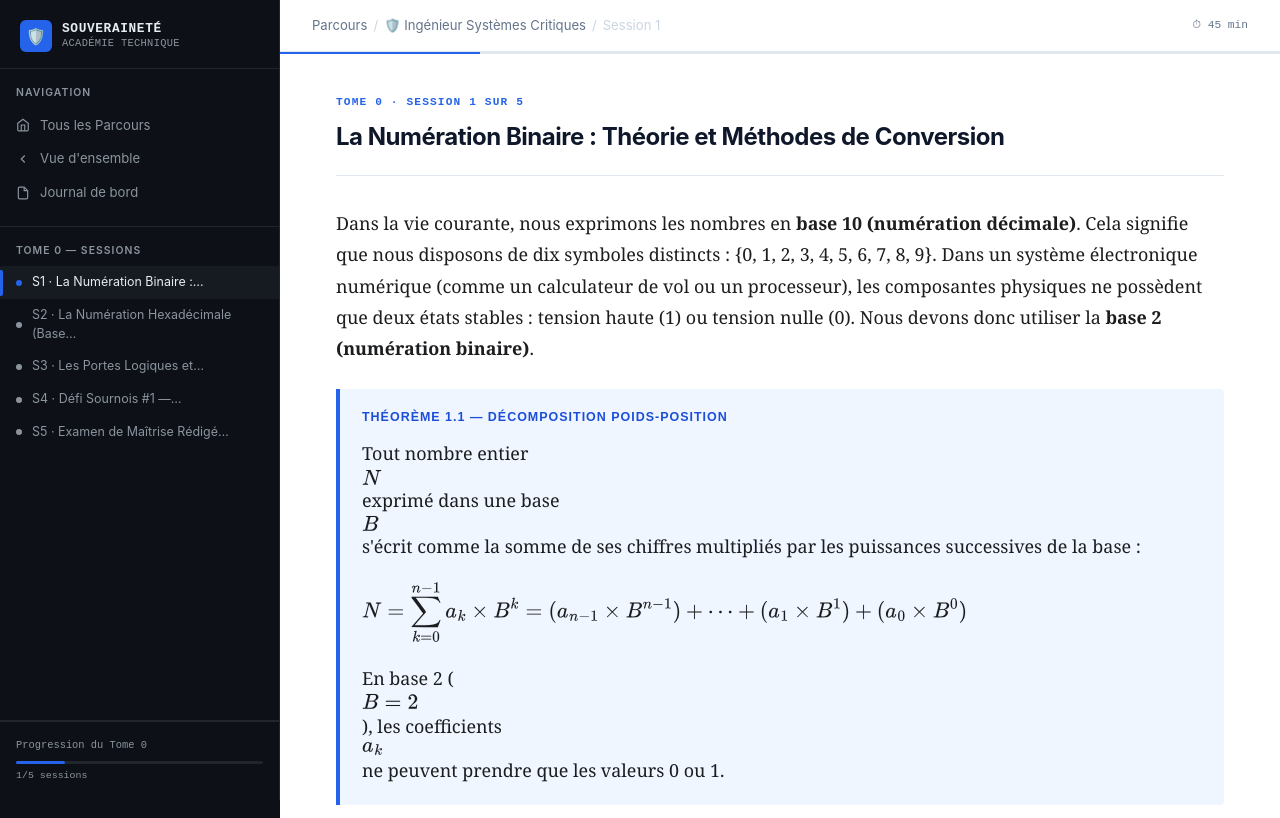
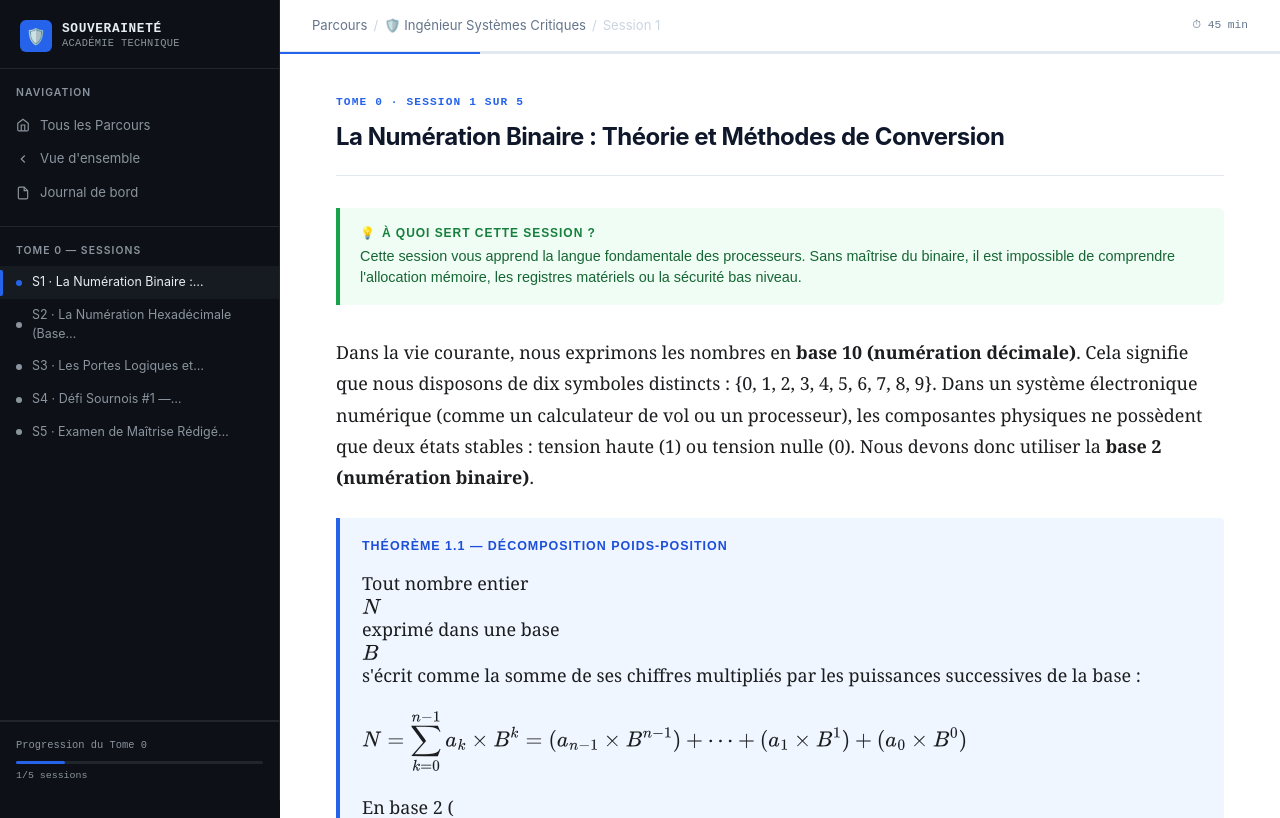
Before and after one commit to ROMI021/apprendretonmetierprecis.com, a Next.js app in the folder souverainete-app/: page /parcours/systemes-critiques/session/1 in a window 1280 px wide. Shown: the top 818 px of the page. Built offline with nearby package versions, Linux system fonts and the light colour scheme.

Commit message:
Ajout du bloc de note d'objectif 'A quoi sert cette session ?' et fix du nowrap des tableaux

```diff
--- a/souverainete-app/src/app/parcours/[id]/session/[sessionId]/page.tsx
+++ b/souverainete-app/src/app/parcours/[id]/session/[sessionId]/page.tsx
@@ -114,6 +114,41 @@ export default function SessionPage({ params }: { params: Promise<{ id: string;
           <div className="reader-eyebrow">{session.tome} · Session {session.id} sur {parcours.sessions.length}</div>
           <h1 className="reader-title">{session.title}</h1>
 
+          {/* Encadré Note : À quoi sert cette session ? */}
+          {session.note && (
+            <div style={{
+              background: "#f0fdf4",
+              borderLeft: "4px solid #16a34a",
+              padding: "16px 20px",
+              marginBottom: "32px",
+              borderRadius: "0 6px 6px 0"
+            }}>
+              <div style={{
+                fontFamily: "'IBM Plex Sans', sans-serif",
+                fontSize: "0.75rem",
+                fontWeight: 700,
+                textTransform: "uppercase",
+                letterSpacing: "0.08em",
+                color: "#15803d",
+                marginBottom: "4px",
+                display: "flex",
+                alignItems: "center",
+                gap: "6px"
+              }}>
+                <span>💡</span> À quoi sert cette session ?
+              </div>
+              <p style={{
+                fontFamily: "'IBM Plex Sans', sans-serif",
+                fontSize: "0.9rem",
+                color: "#166534",
+                lineHeight: "1.5",
+                margin: 0
+              }}>
+                {session.note}
+              </p>
+            </div>
+          )}
+
           {/* Exact HTML content with MathJax rendering */}
           <div
             dangerouslySetInnerHTML={{ __html: session.htmlContent }}
--- a/souverainete-app/src/data/parcours.ts
+++ b/souverainete-app/src/data/parcours.ts
@@ -46,6 +46,7 @@ export const PARCOURS_DATA: Parcours[] = [
         title: "La Numération Binaire : Théorie et Méthodes de Conversion",
         tome: "Tome 0",
         duration: "45 min",
+        note: "Cette session vous apprend la langue fondamentale des processeurs. Sans maîtrise du binaire, il est impossible de comprendre l'allocation mémoire, les registres matériels ou la sécurité bas niveau.",
         htmlContent: `
           <div class="chapter">
               <p>Dans la vie courante, nous exprimons les nombres en <strong>base 10 (numération décimale)</strong>. Cela signifie que nous disposons de dix symboles distincts : {0, 1, 2, 3, 4, 5, 6, 7, 8, 9}. Dans un système électronique numérique (comme un calculateur de vol ou un processeur), les composantes physiques ne possèdent que deux états stables : tension haute (1) ou tension nulle (0). Nous devons donc utiliser la <strong>base 2 (numération binaire)</strong>.</p>
@@ -149,6 +150,7 @@ export const PARCOURS_DATA: Parcours[] = [
         title: "La Numération Hexadécimale (Base 16) et l'Inter-conversion",
         tome: "Tome 0",
         duration: "45 min",
+        note: "Cette session vous enseigne l'écriture compacte de la mémoire. L'hexadécimal permet de lire et manipuler des adresses de bus et des dumps d'octets sans vous noyer dans des suites de 0 et de 1.",
         htmlContent: `
           <div class="chapter">
               <p>Travailler directement avec des chaînes de 32 ou 64 bits est extrêmement fastidieux pour les ingénieurs. La <strong>base 16 (hexadécimale)</strong> offre une représentation condensée directe du binaire : <strong>exactement 1 chiffre hexadécimal représente un bloc de 4 bits (un quartet)</strong>.</p>
@@ -214,6 +216,7 @@ export const PARCOURS_DATA: Parcours[] = [
         title: "Les Portes Logiques et l'Algèbre de Boole",
         tome: "Tome 0",
         duration: "50 min",
+        note: "Cette session introduit les briques de décision de l'informatique. Chaque instruction conditionnelle dans vos programmes s'appuie directement sur les portes logiques et l'algèbre booléenne.",
         htmlContent: `
           <div class="chapter">
               <p>L'algèbre de Boole traite de variables logiques qui ne peuvent prendre que deux valeurs : 0 (Faux) ou 1 (Vrai). Les opérations fondamentales sont réalisées physiquement par des <strong>portes logiques</strong>.</p>
@@ -304,6 +307,7 @@ export const PARCOURS_DATA: Parcours[] = [
         title: "Défi Sournois #1 — Le Phénomène de Dépassement (Overflow)",
         tome: "Tome 0",
         duration: "60 min",
+        note: "Cette session vous fait découvrir un piège mortel en ingénierie informatique : l'overflow mémoire. Vous comprendrez pourquoi un calcul mathématiquement correct peut faire crasher un missile ou une fusée.",
         htmlContent: `
           <div class="chapter">
               <p>Les registres physiques d'un processeur ont une taille fixe (8 bits, 16 bits, 32 bits). Contrairement aux mathématiques pures où les nombres sont infinis, la mémoire d'un ordinateur est <strong>bornée</strong>.</p>
@@ -366,6 +370,7 @@ if (vitesse > 200) {
         title: "Examen de Maîtrise Rédigé (Tome 0)",
         tome: "Tome 0",
         duration: "30 min",
+        note: "Cette session est une évaluation de rigueur. Elle garantit que les notions fondamentales de calcul binaire, hexadécimal et logique sont ancrées de manière infaillible avant d'aborder le C.",
         htmlContent: `
           <div class="chapter">
               <div class="theorem-box">
```
Also changed, not shown: 1 other file (tests, documents, lock files or other folders).
